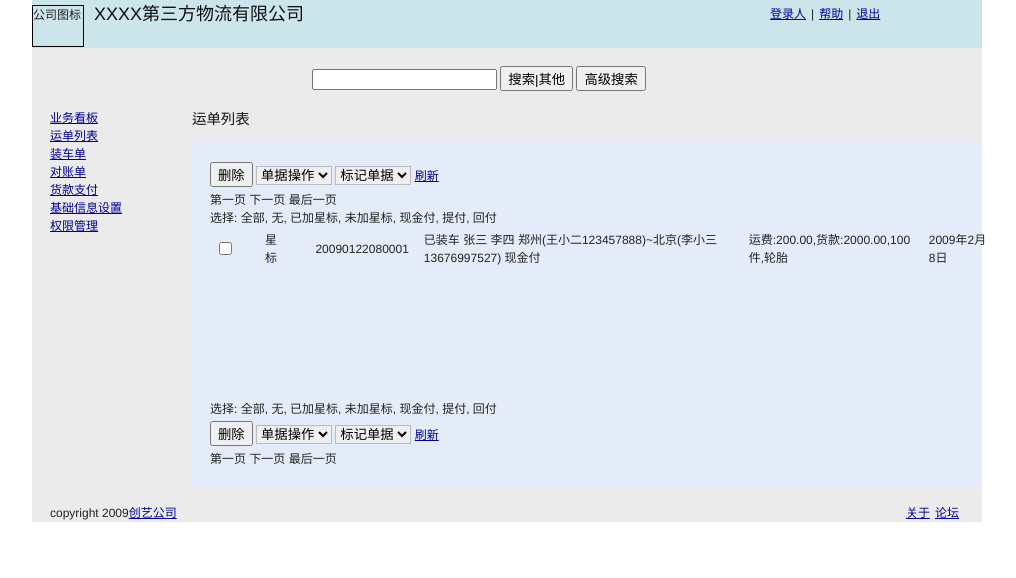
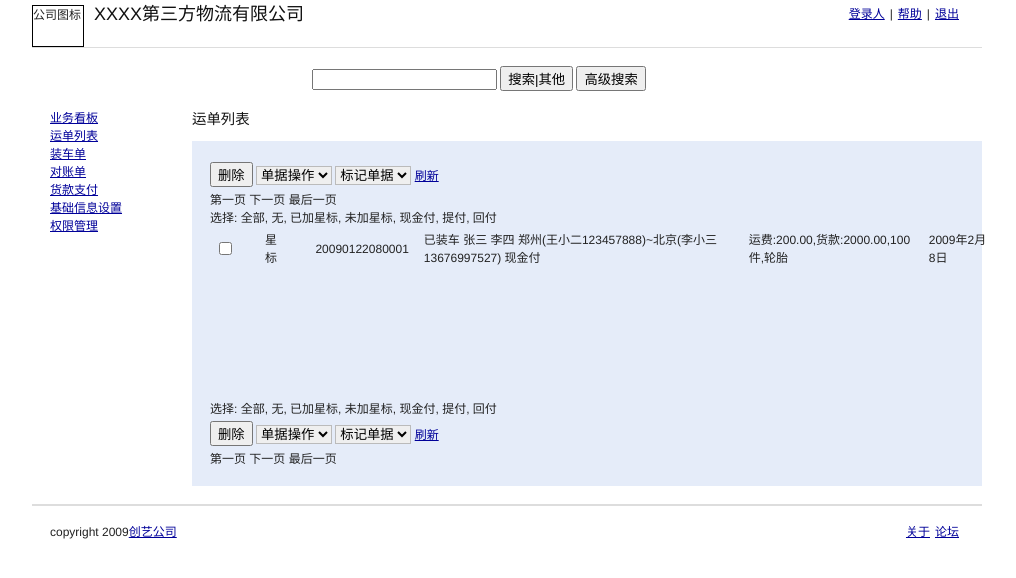
Before and after one commit to chengdh/il-ui-prototype, a plain HTML site: page index.html in a window 1280 px wide. Shown: the whole page, without its empty margins (133-1149 px from the left). Drawn offline with Linux system fonts and the light colour scheme.

Commit message:
2009-2-18 14:39

```diff
--- a/index.html
+++ b/index.html
@@ -50,7 +50,7 @@
 		}
 		#logInfo li
 		{
-			float : left;
+			float : right;
 			padding-right : 5px;
 		}
 		#footer li
@@ -67,11 +67,11 @@
 		/*--color.css--*/
 		#container
 		{
-			background-color : #EBEBEB;
+			//background-color : #EBEBEB;
 		}
 		#pageHeader
 		{
-			background-color : #CCE5EB;
+			//background-color : #CCE5EB;
 		}
 
 
@@ -92,15 +92,16 @@
 		</div>
 		<div id="logInfo" class="span-6 last">
 			<ul>
+				<li id="logOut"><a href="#"><span>退出</span></a></li>
+				<li ><span class="seprate">|</span></li>
+				<li id="help"><a href="#"><span>帮助</span></a></li>
+				<li><span class="seprate">|</span></li>
 				<li id="userInfo"><a href="#"><span>登录人</span></a></li>
-				<li><span class="seprate">|</span></li>
-				<li id="help"><a href="#"><span>帮助</span></a></li>
-				<li ><span class="seprate">|</span></li>
-				<li id="logOut"><a href="#"><span>退出</span></a></li>
 			</ul>
 		</div>
+		<hr/>
 	</div>
-	<hr />
+
 	<div id="searchForm" class="span-10 prepend-7 append-7 last">
 		<input id="input_keyword" type='text' />
 		<button id="btnSearch">搜索|其他</button>
@@ -205,6 +206,7 @@
 		</div>
 	</div>
 	<div id="footer" class="span-24">
+		<hr />
 		<ul>
 			<li id="copyRight"><span>copyright 2009<span><a href="#"><span>创艺公司</span></a></li>
 			<li id="forum"><a href="#"><span>论坛</span></a></li>
```
